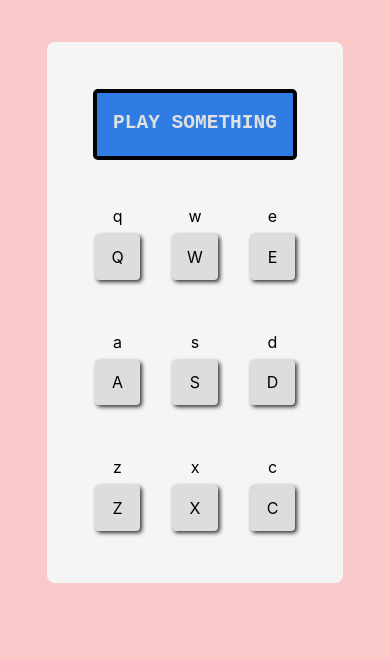
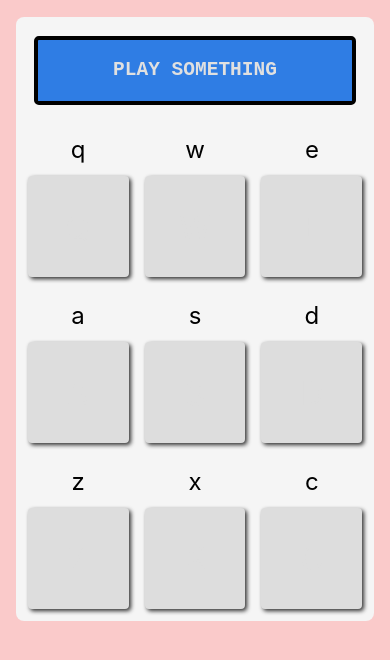
Before and after one commit to MDBoticano/drum-machine, a React (Create React App) app: page / in a window 390 px wide. Shown: the top 660 px of the page. Built offline with nearby package versions, Linux system fonts and the light colour scheme.

Commit message:
More styling, improved grid/responsiveness

```diff
--- a/src/Display.css
+++ b/src/Display.css
@@ -1,14 +1,8 @@
 #display {
-  /* min-width: 20vw;
-  min-height: 20vh; */
-
-  /* edit for responsiveness */
-  /* max-width: 800px;  */
-
   /* background-color: rgb(188, 229, 248); */
   background-color: rgb(245, 245, 245);
   border-radius: 8px;
-  margin: 5vh 12vw;
+  margin: 5vh 10vw auto 10vw;
   padding: 2em;
 }
 
@@ -17,10 +11,10 @@
    display: grid;
    /* grid-template-columns: repeat(3,1fr); */
    grid-template-columns: 1fr 1fr 1fr;
-   /* grid-gap: 10px; */
-   grid-auto-rows: minmax(100px, auto);
+   /* grid-auto-rows: minmax(100px, auto); */
 }
 
+/* to maintain pad aspect ratios */
 #display-grid > [style^='--aspect-ratio']::before {
   content: "";
   display: inline-block;
@@ -34,10 +28,8 @@
   grid-row: 1;
   grid-column: 1 / 4;
 
-
   /* padding: .25em; */
   margin: .75em;
-
   background-color: rgb(47, 125, 228);
   border: .25em solid black;
   border-radius: .25em;
@@ -53,3 +45,15 @@
 #clipName {
   text-align: center;
 }
+
+/* Media queries for responsive styling */
+@media (max-width: 767px) {
+  #display {
+    margin: 2vh 4vw auto 4vw;
+    padding: .25em;
+  }
+
+  .grid-pad {
+    margin: .25em .5em;
+  }
+}
--- a/src/DrumPad.css
+++ b/src/DrumPad.css
@@ -1,10 +1,15 @@
+/* variables */
+:root {
+  --pad-color: rgb(221, 221, 221);
+}
+
 .grid-pad {
   margin: 1em 1em;
 }
 
 .drum-pad {
   margin: .25em 0;
-  background-color: rgb(221, 221, 221);
+  background-color: var(--pad-color);
   border-radius: 4px;
   filter: drop-shadow(2px 2px 2px rgb(46, 46, 46));
 
@@ -25,9 +30,18 @@
   transform: translate(-50%, -50%);
   /* bottom: 0;
   right: 0; */
+  font-size: 2em;
 }
 
 .padId {
   text-align: center;
-  margin: 1em 0 0.5em 0;
+  font-size: 1.5em;
+  margin: 0.5em 0;
 }
+
+/* Media queries for responsive styling */
+@media (max-width: 767px) {
+  .pad-text {
+    color: var(--pad-color);
+  }
+}
```
